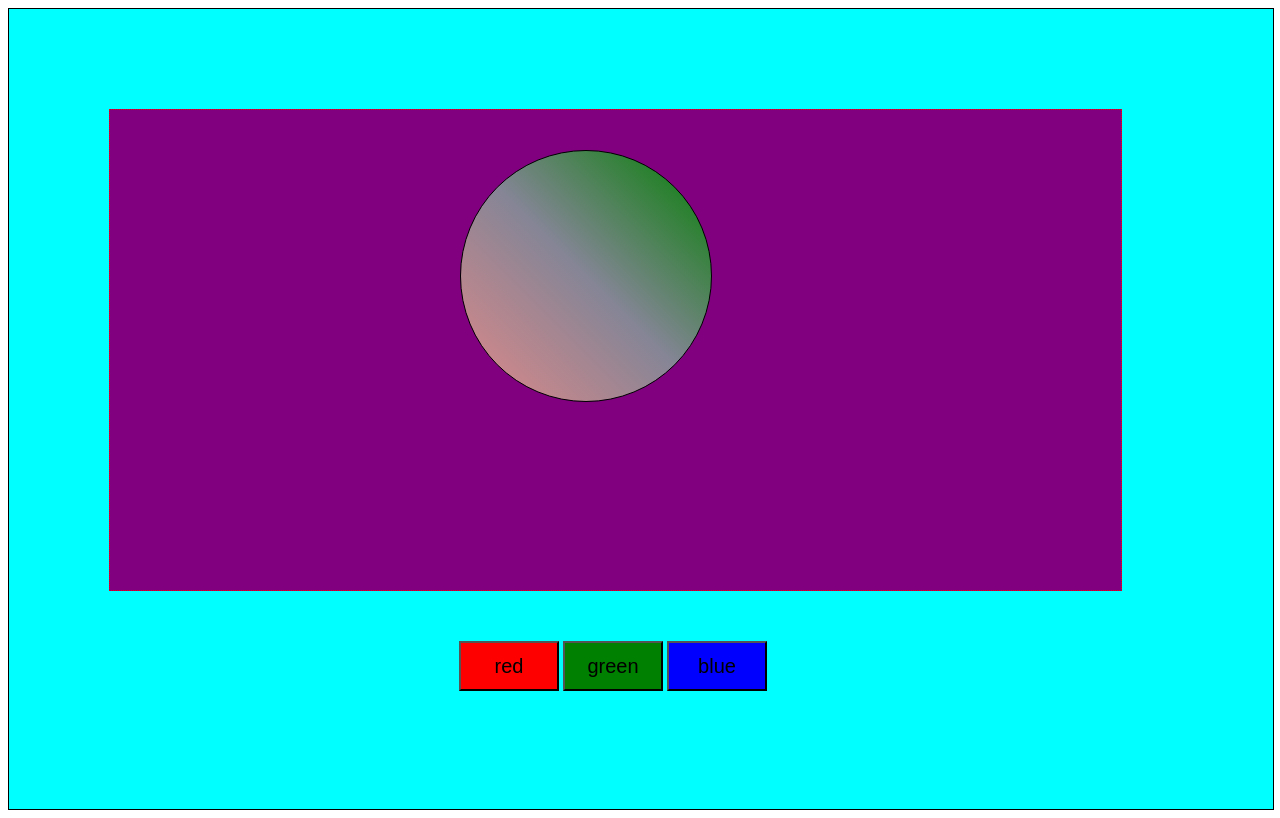
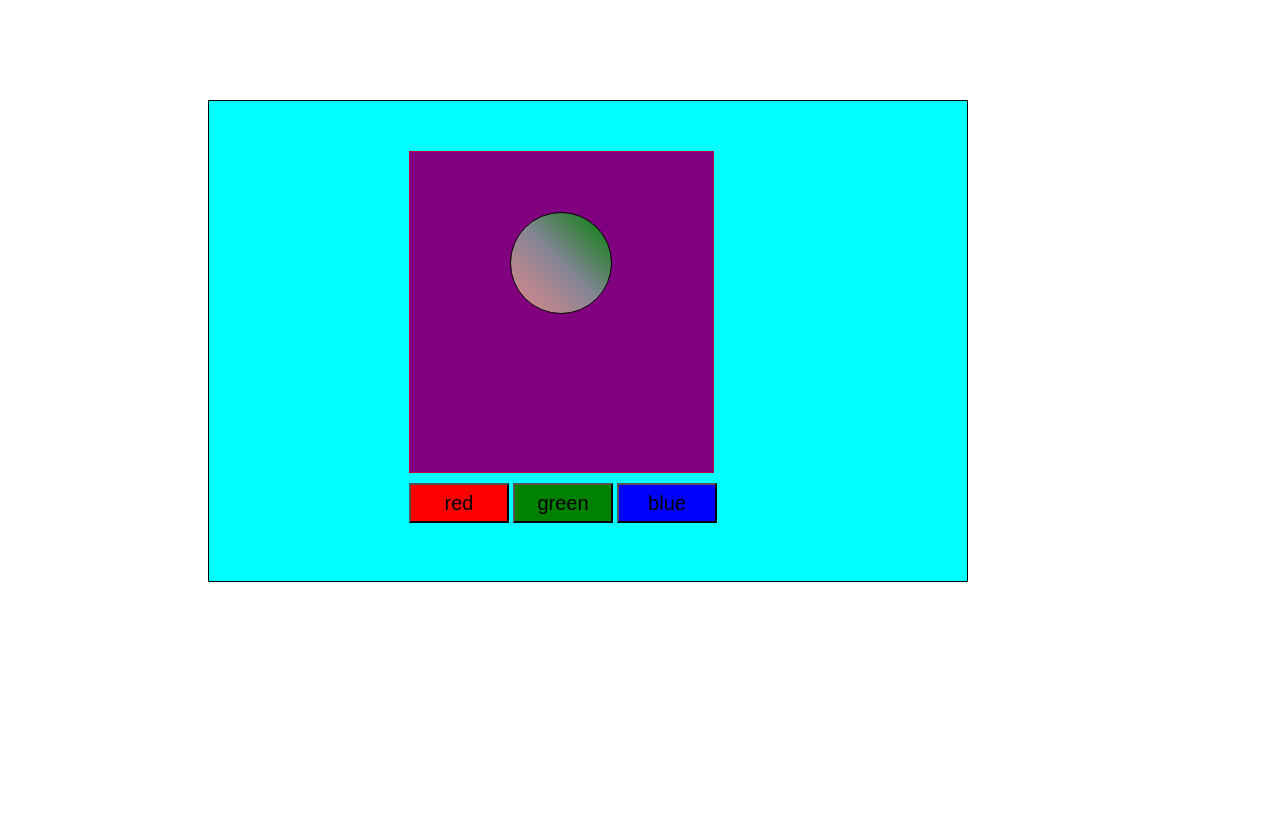
Before and after one commit to jawahargovindasamy/Design, a plain HTML site: page index.html in a window 1280 px wide. Drawn offline with Linux system fonts and the light colour scheme.

Commit message:
Modified

```diff
--- a/style.css
+++ b/style.css
@@ -1,38 +1,40 @@
 .main{
     background-color: aqua;
-    width: 100%;
+    width: 60%;
     border: 1px solid black;
-    height: 100vh;
+    height: 60vh;
+    margin-left: 200px;
+    margin-top: 100px;
 }
 
 .sub_main{
     background-color: purple;
     border: 1px dotted red;
-    width: 80%;
-    height: 60vh;
-    margin-left: 100px;
-    margin-top: 100px;
+    width: 40%;
+    height: 40vh;
+    margin-left: 200px;
+    margin-top: 50px;
 }
 
 .g_main{
     border: 1px solid black;
     border-radius: 50%;
-    width: 250px;
-    height: 250px;
-    margin-left: 350px;
-    margin-top: 40px;
+    width: 100px;
+    height: 100px;
+    margin-left: 100px;
+    margin-top: 60px;
     background-image: linear-gradient(45deg, rgb(224, 136, 136), rgb(133, 133, 150), green);
 }
 
 button{
     width: 100px;
-    height: 50px;
+    height: 40px;
     font-size: 20px;
 }
 .red{
     background-color: red;
-    margin-top: 50px;
-    margin-left: 450px;
+    margin-top: 10px;
+    margin-left: 200px;
 }
 
 .blue{
```
